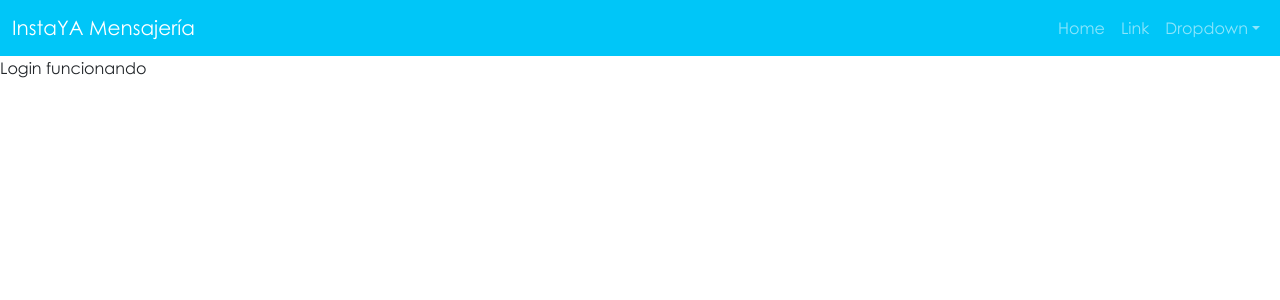
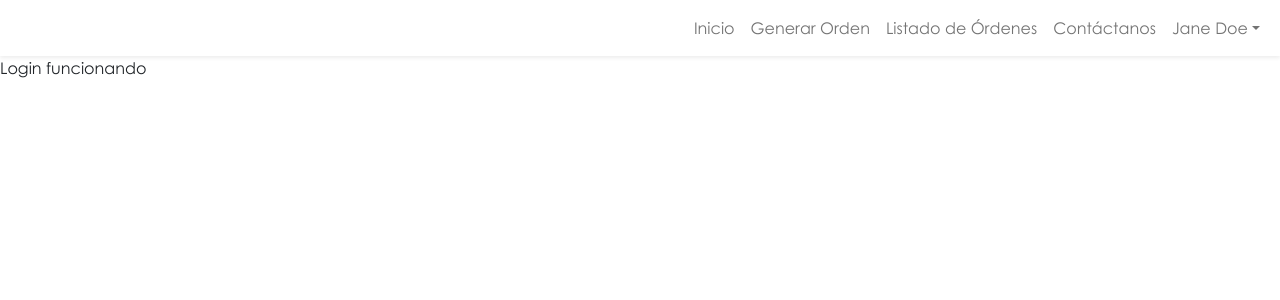
Before and after one commit to DazaTovarJ/shipping-frontend, a React (Create React App) app: page / in a window 1280 px wide. Shown: the top 300 px of the page. Built offline with nearby package versions, Linux system fonts and the light colour scheme.

Commit message:
Definición de enlaces y estilos de barra de navegación

```diff
--- a/src/components/ui/Toolbar.jsx
+++ b/src/components/ui/Toolbar.jsx
@@ -1,25 +1,25 @@
 import React from "react";
-import {Container, Nav, Navbar, NavDropdown} from "react-bootstrap";
+import { Container, Nav, Navbar, NavDropdown } from "react-bootstrap";
+import logo from "../../assets/img/LOGO_INSTAYA_192.svg";
 
 function Toolbar() {
   return (
-    <Navbar bg="primary" variant="dark" expand="lg">
+    <Navbar bg="white" expand="lg" className="shadow-sm">
       <Container fluid>
-        <Navbar.Brand href="#home">InstaYA Mensajería</Navbar.Brand>
+        <Navbar.Brand href="#home">
+          <img src={logo} alt="InstaYa Mensajería" />
+        </Navbar.Brand>
         <Navbar.Toggle aria-controls="basic-navbar-nav" />
         <Navbar.Collapse id="basic-navbar-nav">
           <Nav className="ms-auto">
-            <Nav.Link href="#home">Home</Nav.Link>
-            <Nav.Link href="#link">Link</Nav.Link>
-            <NavDropdown title="Dropdown" id="basic-nav-dropdown">
-              <NavDropdown.Item href="#action/3.1">Action</NavDropdown.Item>
-              <NavDropdown.Item href="#action/3.2">
-                Another action
-              </NavDropdown.Item>
-              <NavDropdown.Item href="#action/3.3">Something</NavDropdown.Item>
-              <NavDropdown.Divider />
-              <NavDropdown.Item href="#action/3.4">
-                Separated link
+            <Nav.Link href="#home">Inicio</Nav.Link>
+            <Nav.Link href="#link">Generar Orden</Nav.Link>
+            <Nav.Link href="#link">Listado de Órdenes</Nav.Link>
+            <Nav.Link href="#link">Contáctanos</Nav.Link>
+            <NavDropdown title="Jane Doe" id="basic-nav-dropdown">
+              <NavDropdown.Item href="#action/3.1">Ver Perfil</NavDropdown.Item>
+              <NavDropdown.Item href="#action/3.3">
+                Cerrar Sesión
               </NavDropdown.Item>
             </NavDropdown>
           </Nav>
```
